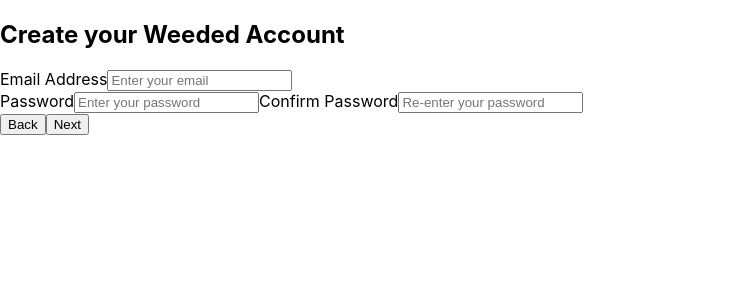
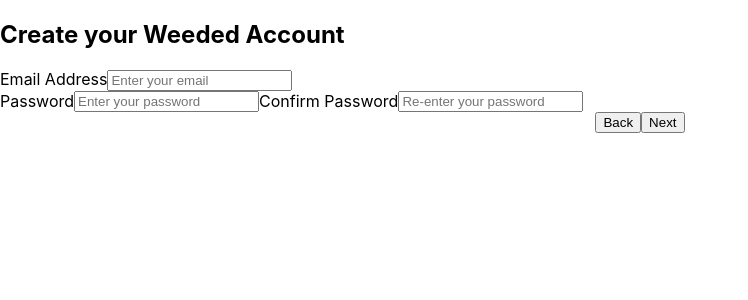
Before and after one commit to TonyBoy56/weeded-figma-mockup, a React (Create React App) app: page / in a window 1280 px wide. Shown: the top 300 px of the page, without its empty margins (0-748 px from the left). Built offline with nearby package versions, Linux system fonts and the light colour scheme.

Commit message:
add display: flex and flex-direction: row to the password fields, center and align buttons.

```diff
--- a/src/App.css
+++ b/src/App.css
@@ -1,38 +1,10 @@
-.App {
-  text-align: center;
+.side-by-side {
+  display: flex;
+  flex-direction: row;
 }
 
-.App-logo {
-  height: 40vmin;
-  pointer-events: none;
+.buttons-side-by-side {
+  display: flex;
+  justify-content: center;
+  align-items: center;
 }
-
-@media (prefers-reduced-motion: no-preference) {
-  .App-logo {
-    animation: App-logo-spin infinite 20s linear;
-  }
-}
-
-.App-header {
-  background-color: #282c34;
-  min-height: 100vh;
-  display: flex;
-  flex-direction: column;
-  align-items: center;
-  justify-content: center;
-  font-size: calc(10px + 2vmin);
-  color: white;
-}
-
-.App-link {
-  color: #61dafb;
-}
-
-@keyframes App-logo-spin {
-  from {
-    transform: rotate(0deg);
-  }
-  to {
-    transform: rotate(360deg);
-  }
-}
```
